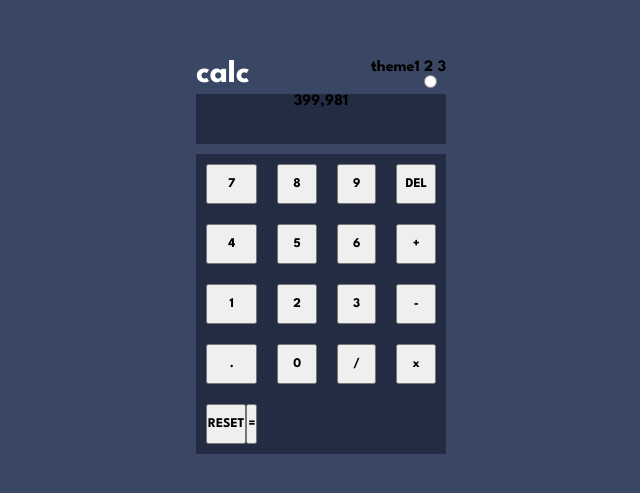
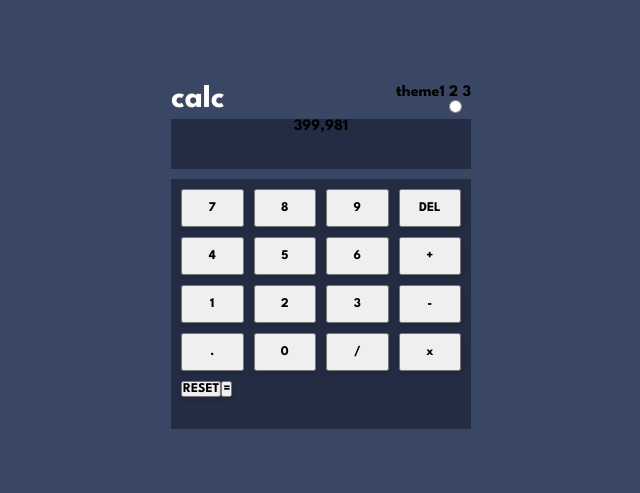
Before and after one commit to kasimugur/calculator-app, a React (Vite) app: page / in a window 1280 px wide. Shown: the part 143-636 px from the top of the page, without its empty margins (319-959 px from the left). Built offline with nearby package versions, Linux system fonts and the light colour scheme.

Commit message:
updated scss

```diff
--- a/src/components/Button.jsx
+++ b/src/components/Button.jsx
@@ -57,10 +57,12 @@ export default function Button() {
           value={"*"} onClick={(e) => setSign(e.target.value)} className="btn"
         >x</button>
         <div className="btnReset">
-          <button onClick={() => setScore('')} className="btn">RESET</button>
-          <button onClick={() => calculator()} className="btn">=</button>
+      <button onClick={() => setScore('')} className="btn deff" id="reset">RESET</button>
+      <button onClick={() => calculator()} className="btn deff" id="enter">=</button>
         </div>
+
       </div>
+
     </>
   )
 }
--- a/src/scss/style.scss
+++ b/src/scss/style.scss
@@ -42,27 +42,35 @@ body {
 
 .main {
   background-color: hsl(223, 31%, 20%);
-  width: 250px;
+  width: 300px;
   height: 50px;
   text-align: center;
 }
 
 .card {
   margin-top: 10px;
-  width: 250px;
-  height: 300px;
+  width: 300px;
+  height: 250px;
   padding: 10px;
   display: grid;
-  grid-gap: 20px;
-  grid-template-columns: 1fr 1fr 1fr 1fr;
+  gap: 10px;
+  grid-template-columns: repeat(4, 1fr);
   background-color: hsl(223, 31%, 20%);
-  grid-template-rows: 1fr 1fr 1fr 1fr 1fr;
-  .btnReset {
-    display: grid;
-    grid-template-columns: 1fr 1fr;
-    .btn{
-      // width: 100%;
-      // display: grid;
-    }
+  // grid-template-rows: repeat(4, 1fr);
+
+  .btn{
+    box-shadow: 0 3px 5px rgba(0, 0, 0, 0.1 );
+    // width: 50px;
+  }
+  .deff {
+  // display: grid;
+order: 5;
+  // grid-column-start: 2;
 }
+
 }
+
+// #enter {
+// padding: 10px;
+// }
+// #reset{}
```
